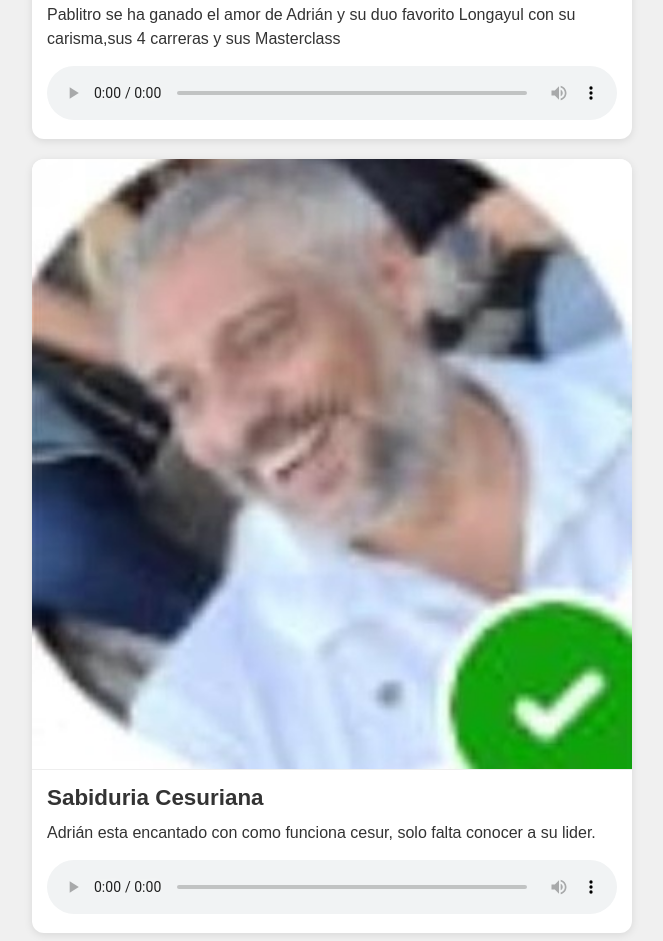
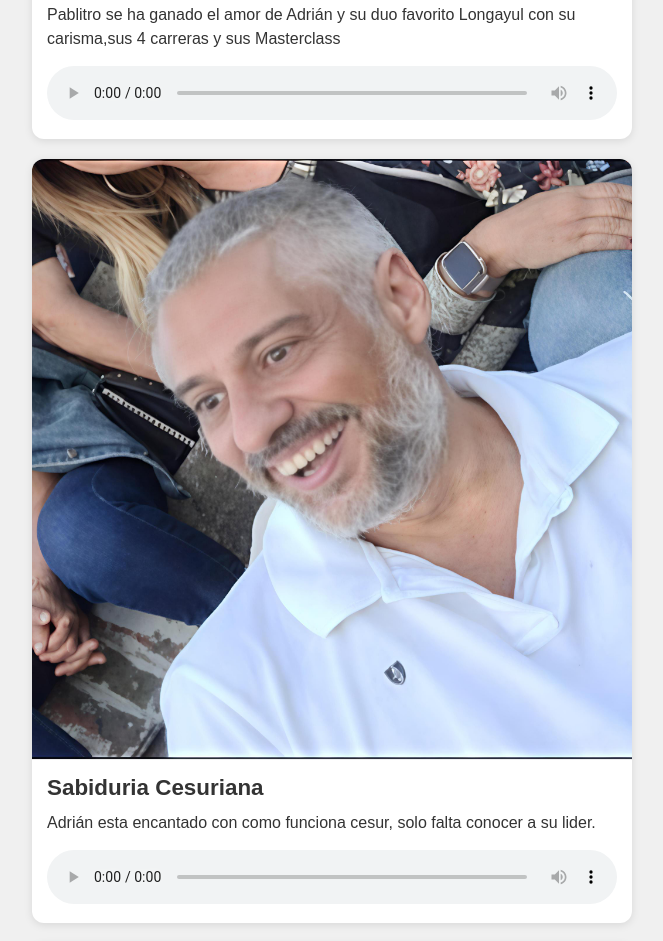
Before and after one commit to unknownrinro/Disco-Cesuriano, a plain HTML site: page index.html in a window 1280 px wide. Shown: the part 7733-8674 px from the top of the page, without its empty margins (308-971 px from the left). Drawn offline with Linux system fonts and the light colour scheme.

Commit message:
espetero

```diff
--- a/index.html
+++ b/index.html
@@ -235,7 +235,7 @@
 
     <!-- Canción 11 -->
     <div class="cancion">
-      <img src="img/ESPETERO.jpg" alt="Portada de la canción">
+      <img src="img/ESPETERO.jpeg" alt="Portada de la canción">
       <div class="contenido">
         <h2>Sabiduria Cesuriana</h2>
         <p>Adrián esta encantado con como funciona cesur, solo falta conocer a su lider.</p>
```
Also changed, not shown: img/ESPETERO.jpeg (added), img/ESPETERO.jpg (deleted).
